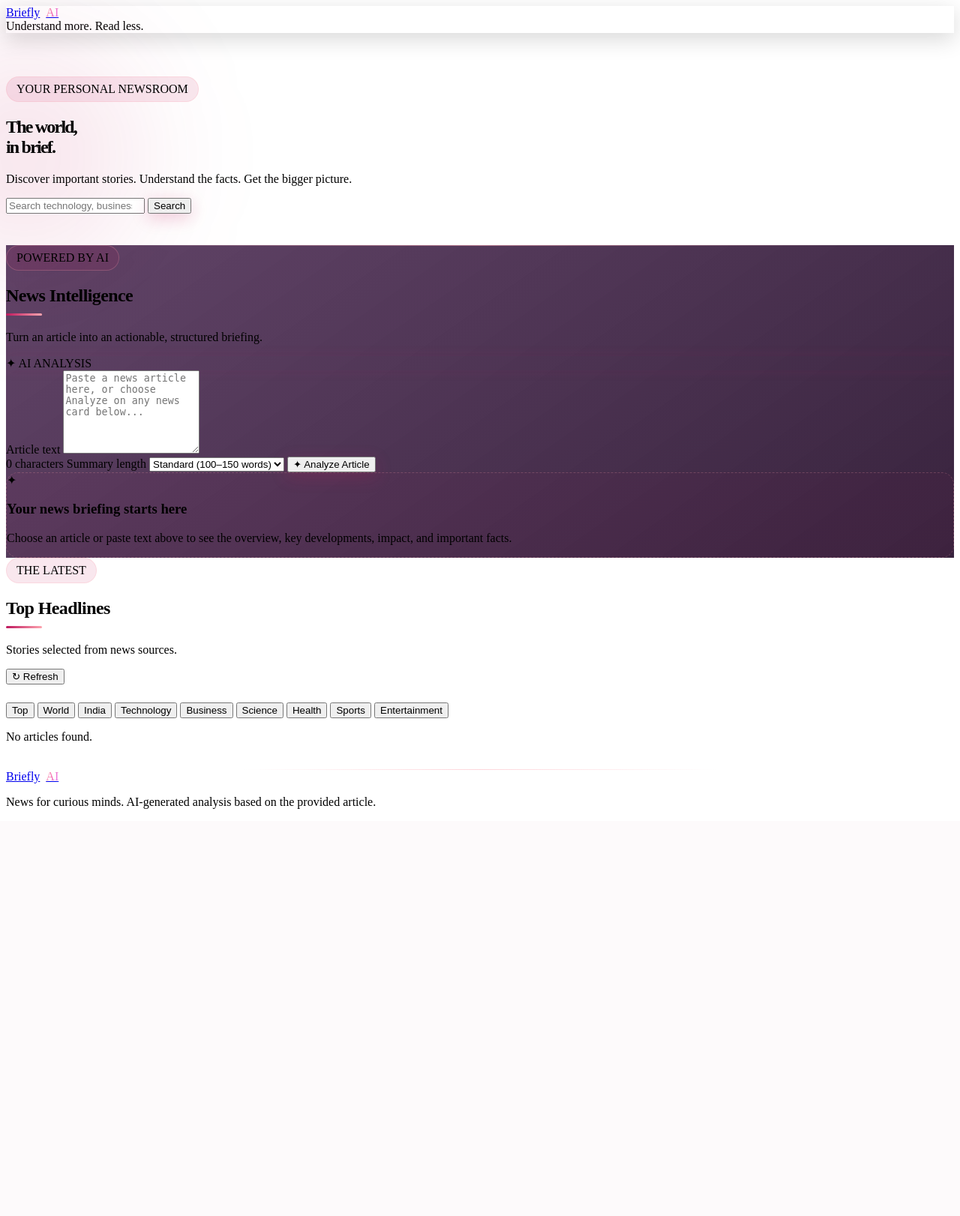
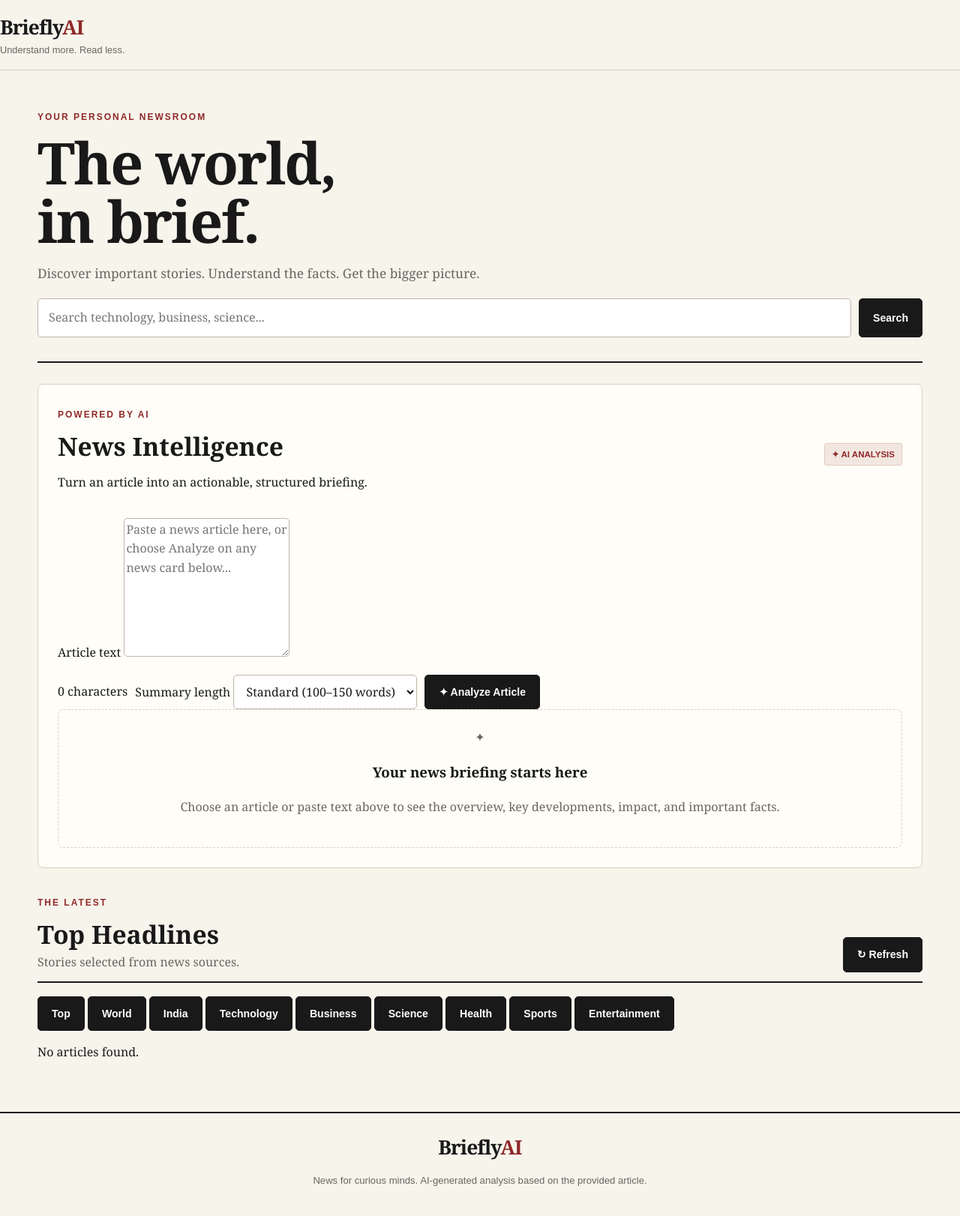
Before and after one commit to DeviSreeTech-0907/ai-news-summarizer, a Flask app: page / in a window 1280 px wide. Shown: the whole page at 75% size. Before the commit the page ends 1079 px from the top, so only its background shows below. Run offline with Flask 3, Linux system fonts and the light colour scheme; data that the repository does not hold is empty.

Commit message:
Redesign website with newspaper theme

```diff
--- a/static/style.css
+++ b/static/style.css
@@ -1,402 +1,516 @@
 
-/* =========================================
-   BRIEFLY AI — PREMIUM DESIGN UPGRADE
-   Cosmic Cherry Edition
-   ========================================= */
+/* ==========================================
+   BRIEFLY AI NEWS SUMMARIZER
+   Newspaper Edition — Cream & Black
+   ========================================== */
 
-/* 1. Smooth page appearance */
+:root {
+    --paper: #f7f4ec;
+    --paper-light: #fffdf7;
+    --ink: #191919;
+    --muted: #69665f;
+    --line: #d8d1c4;
+    --accent: #8f2929;
+    --soft: #eee8dc;
+    --white: #ffffff;
+    --radius: 8px;
+}
+
+* {
+    box-sizing: border-box;
+}
 
 html {
     scroll-behavior: smooth;
 }
 
 body {
-    overflow-x: hidden;
-    background-attachment: fixed;
+    margin: 0;
+    color: var(--ink);
+    background: var(--paper);
+    font-family: Georgia, "Times New Roman", serif;
+    font-size: 16px;
+    line-height: 1.6;
 }
 
-main {
-    animation: pageReveal 0.65s ease both;
+button,
+input,
+textarea,
+select {
+    font: inherit;
 }
 
-@keyframes pageReveal {
-    from {
-        opacity: 0;
-        transform: translateY(12px);
-    }
-    to {
-        opacity: 1;
-        transform: translateY(0);
-    }
+button {
+    cursor: pointer;
 }
 
-/* 2. Premium navigation */
+a {
+    color: inherit;
+    text-decoration: none;
+}
+
+img {
+    max-width: 100%;
+}
+
+/* Main page container */
+
+.container {
+    width: min(1180px, calc(100% - 40px));
+    margin: 0 auto;
+}
+
+/* Newspaper masthead / navigation */
 
 .topbar {
-    box-shadow: 0 8px 30px rgba(0, 0, 0, 0.16);
+    padding: 15px 0;
+    background: var(--paper);
+    border-bottom: 1px solid var(--line);
+}
+
+.topbar .container {
+    display: flex;
+    align-items: center;
+    justify-content: space-between;
+    gap: 20px;
 }
 
 .brand {
-    display: inline-flex;
-    align-items: center;
-    gap: 8px;
-    transition: transform 0.25s ease;
-}
-
-.brand:hover {
-    transform: translateY(-1px);
+    color: var(--ink);
+    font-family: Georgia, "Times New Roman", serif;
+    font-size: 1.65rem;
+    font-weight: 800;
+    letter-spacing: -1px;
 }
 
 .brand span {
-    background: linear-gradient(
-        110deg,
-        #FDA4AF,
-        #F472B6,
-        #E879F9
-    );
-    background-clip: text;
-    -webkit-background-clip: text;
-    -webkit-text-fill-color: transparent;
+    color: var(--accent);
 }
 
-/* 3. Eye-catching hero section */
+.tagline {
+    margin: 0;
+    color: var(--muted);
+    font-family: Arial, Helvetica, sans-serif;
+    font-size: 0.8rem;
+}
+
+/* Hero / editorial headline */
 
 .hero {
-    position: relative;
-    isolation: isolate;
-    padding-top: 58px;
-    padding-bottom: 42px;
+    padding: 48px 0 32px;
+    border-bottom: 2px solid var(--ink);
 }
 
-.hero::before {
-    content: "";
-    position: absolute;
-    z-index: -1;
-    top: 5%;
-    left: -10%;
-    width: 300px;
-    height: 300px;
-    border-radius: 50%;
-    background: rgba(190, 24, 93, 0.12);
-    filter: blur(85px);
-    pointer-events: none;
+.eyebrow {
+    display: inline-block;
+    margin-bottom: 12px;
+    color: var(--accent);
+    font-family: Arial, Helvetica, sans-serif;
+    font-size: 0.75rem;
+    font-weight: 700;
+    letter-spacing: 2px;
+    text-transform: uppercase;
 }
 
 .hero h1 {
     max-width: 850px;
-    letter-spacing: -1.8px;
+    margin: 0 0 16px;
+    font-size: clamp(2.5rem, 6vw, 4.8rem);
+    font-weight: 800;
+    line-height: 1.02;
+    letter-spacing: -2px;
 }
 
 .hero p {
     max-width: 680px;
+    margin: 0;
+    color: var(--muted);
+    font-size: 1.08rem;
 }
 
-.eyebrow {
-    display: inline-block;
-    padding: 7px 13px;
-    border: 1px solid rgba(253, 164, 175, 0.24);
-    border-radius: 999px;
-    background: rgba(190, 24, 93, 0.10);
+/* Panels and section headings */
+
+.panel {
+    margin: 28px 0;
+    padding: 26px;
+    background: var(--paper-light);
+    border: 1px solid var(--line);
+    border-radius: var(--radius);
+    box-shadow: none;
 }
 
-/* 4. Glass-style panels */
-
-.panel {
-    position: relative;
-    overflow: hidden;
-    background: linear-gradient(
-        145deg,
-        rgba(59, 22, 67, 0.80),
-        rgba(34, 11, 40, 0.90)
-    ) !important;
-    backdrop-filter: blur(14px);
-    -webkit-backdrop-filter: blur(14px);
+.panel h2,
+.panel h3 {
+    color: var(--ink);
 }
 
-.panel::before {
-    content: "";
-    position: absolute;
-    top: 0;
-    left: 8%;
-    right: 8%;
-    height: 1px;
-    background: linear-gradient(
-        90deg,
-        transparent,
-        rgba(253, 164, 175, 0.55),
-        transparent
-    );
-    pointer-events: none;
-}
-
-/* 5. Modern news cards */
-
-.news-grid {
-    align-items: stretch;
-}
-
-.news-card {
-    position: relative;
-    overflow: hidden;
-    height: 100%;
-}
-
-.news-card img {
-    transition: transform 0.45s ease, filter 0.45s ease;
-}
-
-.news-card:hover img {
-    transform: scale(1.035);
-    filter: saturate(1.12);
-}
-
-.news-card-content {
-    padding: 22px;
-}
-
-.news-card h3 {
-    transition: color 0.25s ease;
-}
-
-.news-card:hover h3 {
-    color: #FDA4AF;
-}
-
-.news-card p {
-    font-size: 0.94rem;
-}
-
-.source {
-    display: inline-block;
-    padding: 5px 10px;
-    border: 1px solid rgba(253, 164, 175, 0.16);
-    border-radius: 999px;
-    background: rgba(190, 24, 93, 0.09);
-}
-
-/* 6. Better section headings */
-
 .section-heading {
-    margin-bottom: 24px;
+    display: flex;
+    align-items: end;
+    justify-content: space-between;
+    gap: 16px;
+    margin: 32px 0 18px;
+    padding-bottom: 12px;
+    border-bottom: 2px solid var(--ink);
 }
 
 .section-heading h2,
 .summary-heading h2 {
-    letter-spacing: -0.6px;
+    margin: 0;
+    font-size: clamp(1.5rem, 3vw, 2.1rem);
+    line-height: 1.2;
 }
 
-.section-heading h2::after,
-.summary-heading h2::after {
-    content: "";
-    display: block;
-    width: 48px;
-    height: 3px;
-    margin-top: 10px;
-    border-radius: 10px;
-    background: linear-gradient(
-        90deg,
-        #BE185D,
-        #FDA4AF
-    );
+.section-heading p {
+    margin: 5px 0 0;
+    color: var(--muted);
 }
 
-/* 7. Premium gradient buttons */
+/* Search area */
 
-button.primary,
-.primary,
-.searchbar button,
-#summarizeBtn {
-    position: relative;
-    overflow: hidden;
-    isolation: isolate;
-    box-shadow: 0 6px 22px rgba(190, 24, 93, 0.22);
+.searchbar {
+    display: flex;
+    align-items: stretch;
+    gap: 10px;
+    margin-top: 20px;
 }
 
-button.primary::after,
-.primary::after,
-.searchbar button::after,
-#summarizeBtn::after {
-    content: "";
-    position: absolute;
-    z-index: -1;
-    inset: 0;
-    background: linear-gradient(
-        110deg,
-        transparent 20%,
-        rgba(255, 255, 255, 0.18) 50%,
-        transparent 80%
-    );
-    transform: translateX(-120%);
-    transition: transform 0.55s ease;
-    pointer-events: none;
-}
-
-button.primary:hover::after,
-.primary:hover::after,
-.searchbar button:hover::after,
-#summarizeBtn:hover::after {
-    transform: translateX(120%);
-}
-
-button:active {
-    transform: scale(0.98);
-}
-
-/* 8. Refined input fields */
-
+.searchbar input,
+.searchbar select,
 input,
 textarea,
 select {
-    transition:
-        border-color 0.25s ease,
-        box-shadow 0.25s ease,
-        background-color 0.25s ease;
+    min-width: 0;
+    color: var(--ink);
+    background: var(--white);
+    border: 1px solid #bdb5a8;
+    border-radius: 5px;
+}
+
+.searchbar input,
+.searchbar select {
+    padding: 12px 14px;
+}
+
+.searchbar input {
+    flex: 1;
 }
 
 input:focus,
 textarea:focus,
 select:focus {
-    box-shadow:
-        0 0 0 3px rgba(253, 164, 175, 0.12),
-        0 0 20px rgba(190, 24, 93, 0.08);
+    outline: 2px solid rgba(143, 41, 41, 0.22);
+    border-color: var(--accent);
 }
 
-/* 9. AI analysis cards */
+/* Buttons */
+
+button,
+.primary {
+    padding: 11px 18px;
+    color: var(--white);
+    background: var(--ink);
+    border: 1px solid var(--ink);
+    border-radius: 5px;
+    font-family: Arial, Helvetica, sans-serif;
+    font-size: 0.88rem;
+    font-weight: 700;
+    transition: background-color 0.18s ease;
+}
+
+button:hover,
+.primary:hover {
+    color: var(--white);
+    background: var(--accent);
+    border-color: var(--accent);
+}
+
+button:focus-visible,
+a:focus-visible {
+    outline: 3px solid var(--accent);
+    outline-offset: 3px;
+}
+
+button:disabled {
+    cursor: not-allowed;
+    opacity: 0.6;
+}
+
+/* News cards */
+
+.news-grid {
+    display: grid;
+    grid-template-columns: repeat(3, minmax(0, 1fr));
+    align-items: stretch;
+    gap: 22px;
+}
+
+.news-card {
+    display: flex;
+    flex-direction: column;
+    min-width: 0;
+    height: 100%;
+    overflow: hidden;
+    background: var(--paper-light);
+    border: 1px solid var(--line);
+    border-radius: var(--radius);
+    box-shadow: none;
+    transition: border-color 0.18s ease;
+}
+
+.news-card:hover {
+    border-color: #8c8477;
+    transform: none;
+}
+
+.news-card img {
+    display: block;
+    width: 100%;
+    height: 205px;
+    object-fit: cover;
+    background: var(--soft);
+}
+
+.news-card-content {
+    display: flex;
+    flex: 1;
+    flex-direction: column;
+    align-items: flex-start;
+    padding: 20px;
+}
+
+.news-card h3 {
+    margin: 10px 0;
+    font-size: 1.35rem;
+    line-height: 1.25;
+    letter-spacing: -0.3px;
+}
+
+.news-card p {
+    margin: 0 0 16px;
+    color: #514e48;
+    font-size: 0.95rem;
+}
+
+.source {
+    display: inline-block;
+    color: var(--accent);
+    font-family: Arial, Helvetica, sans-serif;
+    font-size: 0.73rem;
+    font-weight: 700;
+    letter-spacing: 0.5px;
+    text-transform: uppercase;
+}
+
+.read-link {
+    display: inline-block;
+    margin-top: auto;
+    padding-top: 12px;
+    color: var(--accent);
+    font-family: Arial, Helvetica, sans-serif;
+    font-size: 0.85rem;
+    font-weight: 700;
+}
+
+.read-link:hover {
+    text-decoration: underline;
+}
+
+/* AI summary and analysis */
 
 .analysis-grid {
-    align-items: stretch;
+    display: grid;
+    grid-template-columns: repeat(2, minmax(0, 1fr));
+    gap: 18px;
 }
 
 .analysis-card {
-    position: relative;
-    overflow: hidden;
-    height: 100%;
-}
-
-.analysis-card::before {
-    content: "";
-    position: absolute;
-    top: 0;
-    left: 0;
-    width: 4px;
-    height: 46px;
-    border-radius: 0 0 5px 0;
-    background: linear-gradient(
-        180deg,
-        #BE185D,
-        #FDA4AF
-    );
+    min-width: 0;
+    padding: 22px;
+    background: var(--paper-light);
+    border: 1px solid var(--line);
+    border-radius: var(--radius);
+    box-shadow: none;
 }
 
 .analysis-card h3 {
-    letter-spacing: -0.25px;
+    margin: 0 0 12px;
+    font-size: 1.3rem;
+    line-height: 1.3;
+}
+
+.analysis-card p {
+    color: #514e48;
+    overflow-wrap: anywhere;
+}
+
+.summary-heading {
+    display: flex;
+    align-items: center;
+    justify-content: space-between;
+    gap: 12px;
+    margin-bottom: 18px;
+}
+
+.summary-controls,
+.summary-actions {
+    display: flex;
+    flex-wrap: wrap;
+    align-items: center;
+    gap: 10px;
+    margin-top: 16px;
+}
+
+.summary-controls select,
+.summary-actions select {
+    padding: 10px 12px;
 }
 
 .ai-badge {
-    box-shadow: 0 0 18px rgba(190, 24, 93, 0.08);
+    display: inline-block;
+    padding: 5px 9px;
+    color: var(--accent);
+    background: #f2e7e0;
+    border: 1px solid #e1c8bd;
+    border-radius: 3px;
+    font-family: Arial, Helvetica, sans-serif;
+    font-size: 0.72rem;
+    font-weight: 700;
+    text-transform: uppercase;
 }
 
-/* 10. Better loading and empty states */
+/* Loading, empty and status messages */
 
 .loading-state,
 .empty-state {
-    border: 1px dashed rgba(253, 164, 175, 0.22);
-    border-radius: 16px;
-    background: rgba(190, 24, 93, 0.035);
+    padding: 24px;
+    color: var(--muted);
+    background: var(--paper-light);
+    border: 1px dashed var(--line);
+    border-radius: var(--radius);
+    text-align: center;
 }
 
-.loading-state {
-    animation: softPulse 1.8s ease-in-out infinite;
+.error,
+.error-message {
+    color: #8f2020;
 }
 
-@keyframes softPulse {
-    0%, 100% {
-        opacity: 0.72;
+/* Footer */
+
+footer {
+    margin-top: 50px;
+    padding: 24px 0;
+    color: var(--muted);
+    border-top: 2px solid var(--ink);
+    font-family: Arial, Helvetica, sans-serif;
+    font-size: 0.82rem;
+    text-align: center;
+}
+
+/* Tablet */
+
+@media (max-width: 900px) {
+    .news-grid {
+        grid-template-columns: repeat(2, minmax(0, 1fr));
     }
-    50% {
-        opacity: 1;
+
+    .container {
+        width: min(100% - 32px, 1180px);
+    }
+
+    .hero {
+        padding-top: 38px;
     }
 }
 
-/* 11. Elegant footer */
+/* Mobile */
 
-footer {
-    position: relative;
-    margin-top: 35px;
-}
-
-footer::before {
-    content: "";
-    position: absolute;
-    top: -1px;
-    left: 25%;
-    right: 25%;
-    height: 1px;
-    background: linear-gradient(
-        90deg,
-        transparent,
-        rgba(253, 164, 175, 0.45),
-        transparent
-    );
-}
-
-/* 12. Tablet layout */
-
-@media (max-width: 900px) {
-    .hero {
-        padding-top: 42px;
+@media (max-width: 600px) {
+    body {
+        font-size: 15px;
     }
 
-    .news-grid {
-        gap: 16px;
+    .container {
+        width: calc(100% - 24px);
     }
 
-    .news-card-content {
-        padding: 17px;
+    .topbar .container {
+        align-items: flex-start;
+        flex-direction: column;
+        gap: 4px;
     }
-}
 
-/* 13. Mobile layout */
+    .brand {
+        font-size: 1.45rem;
+    }
 
-@media (max-width: 600px) {
     .hero {
-        padding-top: 30px;
-        padding-bottom: 24px;
+        padding: 30px 0 24px;
     }
 
     .hero h1 {
-        font-size: clamp(2rem, 10vw, 2.7rem);
+        font-size: clamp(2.25rem, 11vw, 3.3rem);
         letter-spacing: -1px;
     }
 
+    .hero p {
+        font-size: 1rem;
+    }
+
     .panel {
-        border-radius: 15px;
+        margin: 20px 0;
+        padding: 17px;
+    }
+
+    .searchbar {
+        flex-direction: column;
+    }
+
+    .searchbar button {
+        width: 100%;
     }
 
     .news-grid,
     .analysis-grid {
         grid-template-columns: minmax(0, 1fr);
+        gap: 16px;
     }
 
-    .news-card:hover,
-    .analysis-card:hover {
-        transform: none;
+    .news-card img {
+        height: 215px;
     }
 
-    .news-card:hover img {
-        transform: none;
+    .news-card-content,
+    .analysis-card {
+        padding: 17px;
     }
 
-    .summary-actions {
-        gap: 9px;
+    .section-heading {
+        align-items: flex-start;
+        flex-direction: column;
     }
 
-    .summary-actions button {
-        min-width: 0;
+    .summary-heading {
+        align-items: flex-start;
+        flex-direction: column;
+    }
+
+    .summary-controls,
+    .summary-actions {
+        align-items: stretch;
+        flex-direction: column;
+    }
+
+    .summary-controls button,
+    .summary-actions button,
+    .summary-controls select,
+    .summary-actions select {
+        width: 100%;
     }
 }
 
-/* 14. Respect accessibility preferences */
+/* Accessibility */
 
 @media (prefers-reduced-motion: reduce) {
     html {
@@ -406,8 +520,6 @@ footer::before {
     *,
     *::before,
     *::after {
-        animation-duration: 0.01ms !important;
-        animation-iteration-count: 1 !important;
         transition-duration: 0.01ms !important;
     }
 }
```
